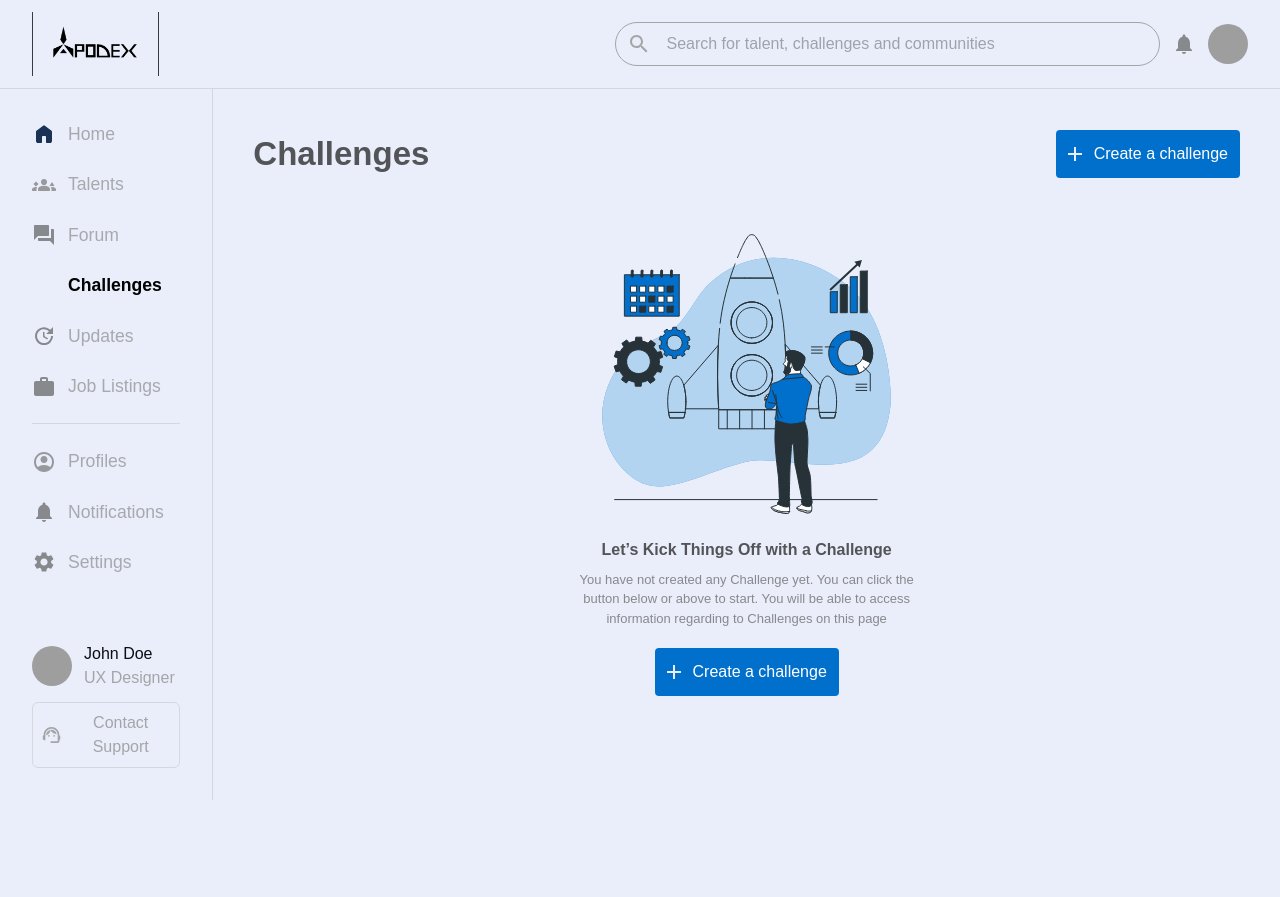
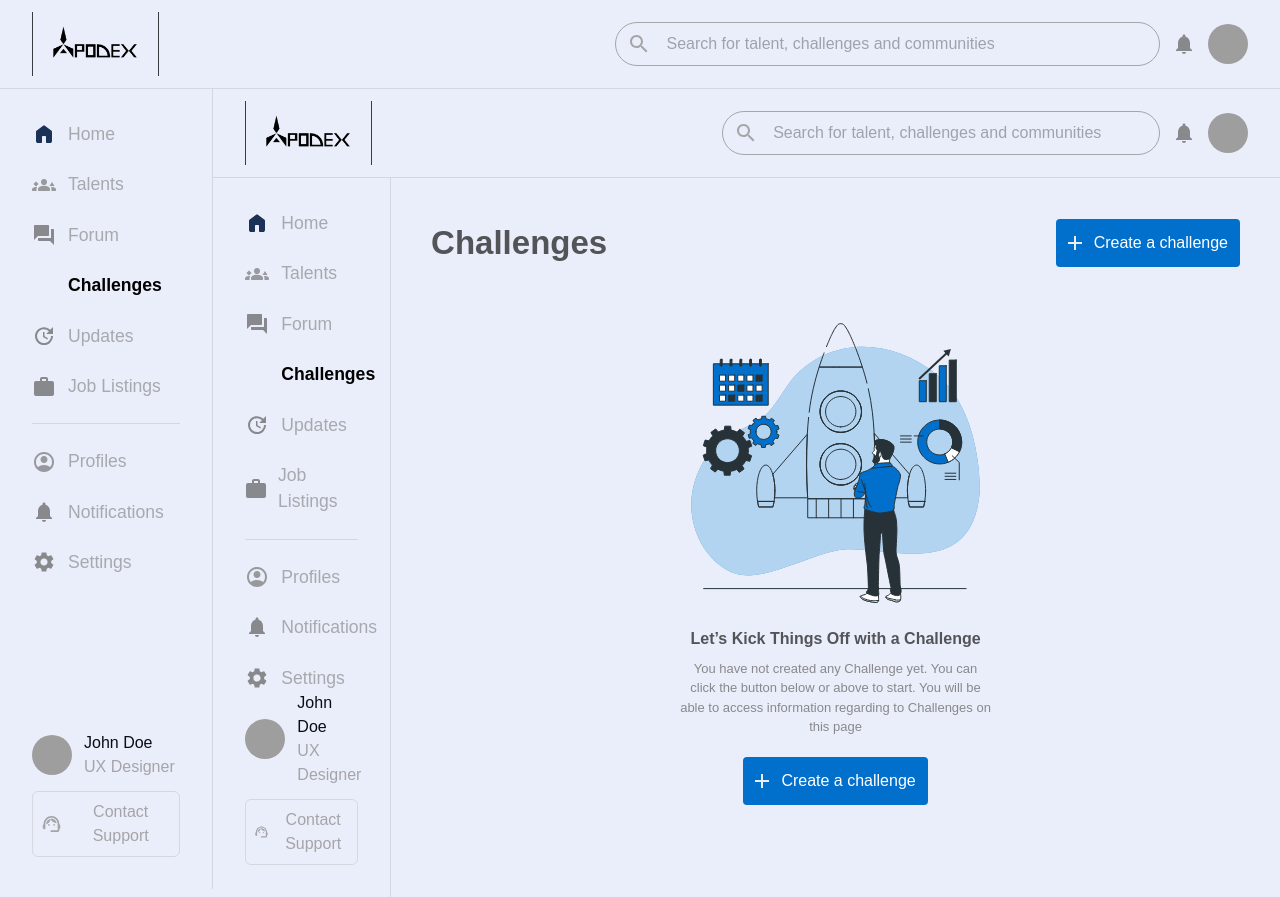
Before and after one commit to gdscuniuyoorg/apodex_frontend_new, a Next.js app: page /dashboard/challenges in a window 1280 px wide. Before the commit the page ends 800 px from the top, so only its background shows below. Built offline with nearby package versions, Linux system fonts and the light colour scheme; no server answers; grey boxes are pictures that could not be loaded; a web font is replaced by a local one.

Commit message:
moved to icons

```diff
--- /dev/null
+++ b/app/dashboard/challenges/layout.tsx
@@ -0,0 +1,24 @@
+import type { Metadata } from "next";
+import Nav from "@/components/Layout/Nav";
+import SideBar from "@/components/Layout/SideBar";
+
+export const metadata: Metadata = {
+  title: "Apodex",
+  description: "Generated by create next app",
+};
+
+export default function RootLayout({
+  children,
+}: Readonly<{
+  children: React.ReactNode;
+}>) {
+  return (
+    <div className="flex flex-col h-full">
+      <Nav />
+      <div className="flex w-full h-full flex-1">
+        <SideBar className="w-1/6 h-full  flex-col hidden lg:flex flex-shrink-0 justify-between py-[2rem] px-8 border-r-[1px] border-r-[#C2C2C4]/[50%] " />
+        <main className="w-5/6 h-full">{children}</main>
+      </div>
+    </div>
+  );
+}
--- a/app/dashboard/challenges/page.tsx
+++ b/app/dashboard/challenges/page.tsx
@@ -1,7 +1,8 @@
 import React from 'react'
 import Button from './Button'
-import Challengeimg from './assets/Challengeimg';
-import Vector from './assets/vector';
+import ChallengeIcon from '@/components/Icons/ChallengeIcon';
+import Challengeimg from '../../../components/Icons/Challengeimg';
+import Vector from '../../../components/Icons/vector';
 import '../challenges/Challenges.css';
 
 export default function Challenge() {
```
Also changed, not shown: components/Icons/Challengeimg.tsx (renamed from app/dashboard/challenges/assets/Challengeimg.tsx), components/Icons/vector.tsx (renamed from app/dashboard/challenges/assets/vector.tsx).
